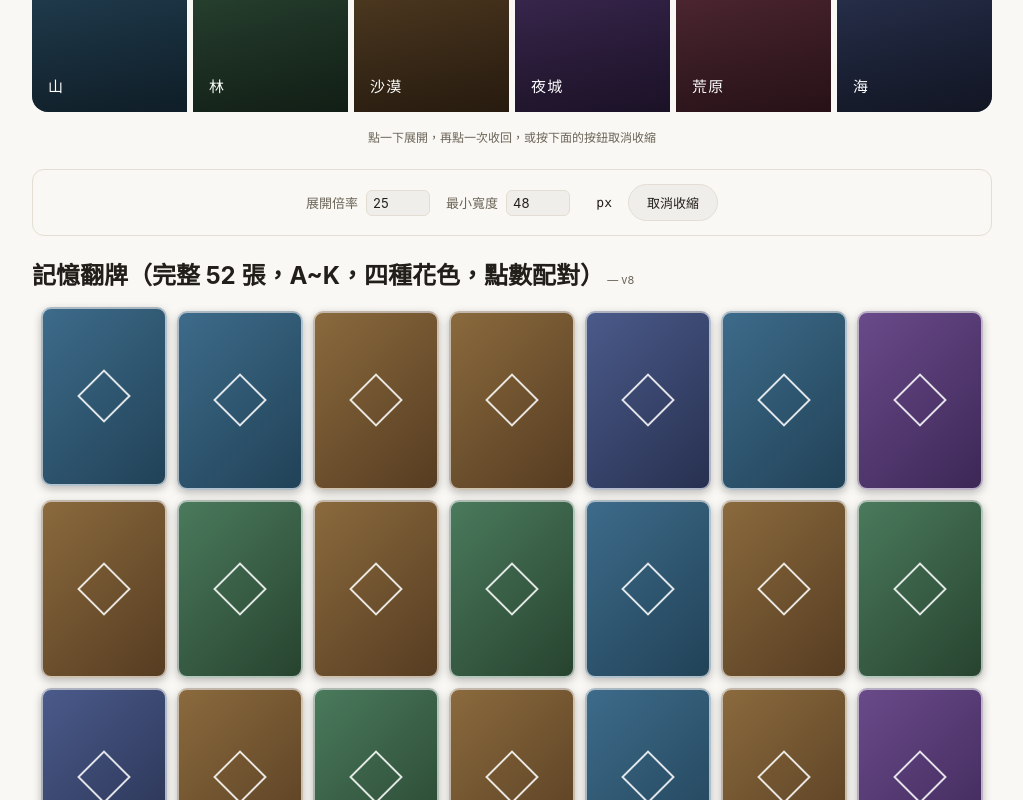
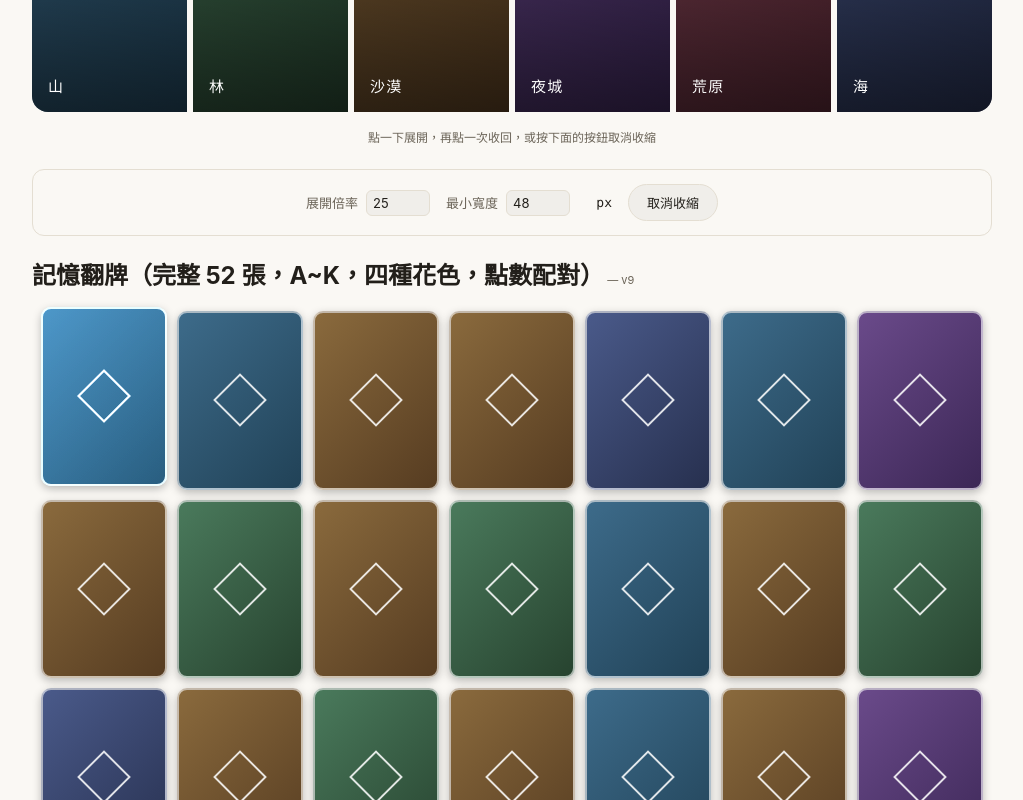
Before and after one commit to weiifange-ui/flex-accordion, a plain HTML site: page index.html in a window 1280 px wide. In both pictures the pointer is over the element 232 px from the left and 871 px from the top of the page. Shown: the part 471-1271 px from the top of the page, without its empty margins (128-1151 px from the left). Drawn offline with Linux system fonts and the light colour scheme.

```diff
--- a/index.html
+++ b/index.html
@@ -222,6 +222,9 @@
   .memory-card:not(.flipped):not(.matched):hover {
     transform: translateY(-4px);
   }
+  .memory-card:not(.flipped):not(.matched):hover .card-content {
+    filter: brightness(1.4) saturate(1.15);
+  }
 
   .card-content {
     position: relative;
@@ -405,7 +408,7 @@
   </div>
 
   <div class="color-demo">
-    <h2>記憶翻牌（完整 52 張，A~K，四種花色，點數配對）<span style="font-size:11px; color:var(--ink-soft); font-weight:400;"> — v8</span></h2>
+    <h2>記憶翻牌（完整 52 張，A~K，四種花色，點數配對）<span style="font-size:11px; color:var(--ink-soft); font-weight:400;"> — v9</span></h2>
     <div class="memory-game" id="memoryGame"></div>
     <p class="game-status" id="gameStatus">翻兩張，點數相同就算配對（花色不用一樣）</p>
 
```
